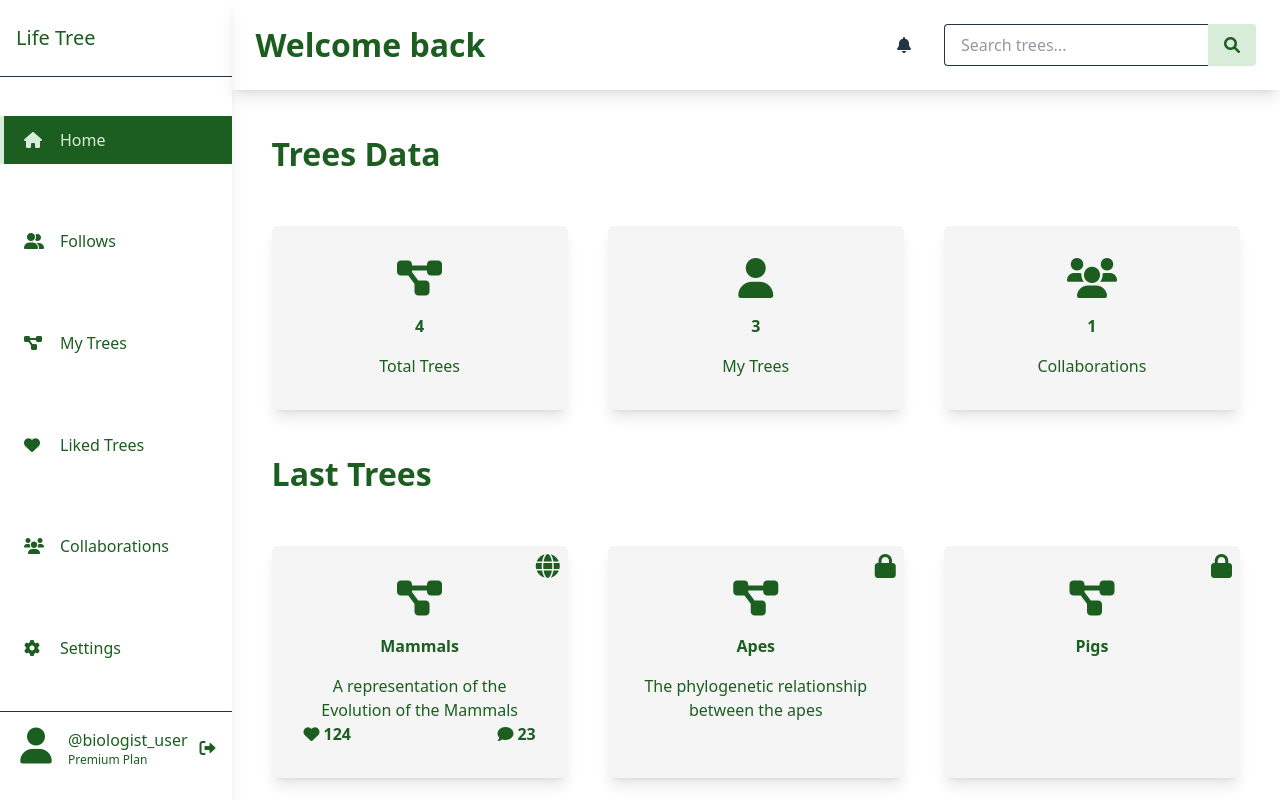
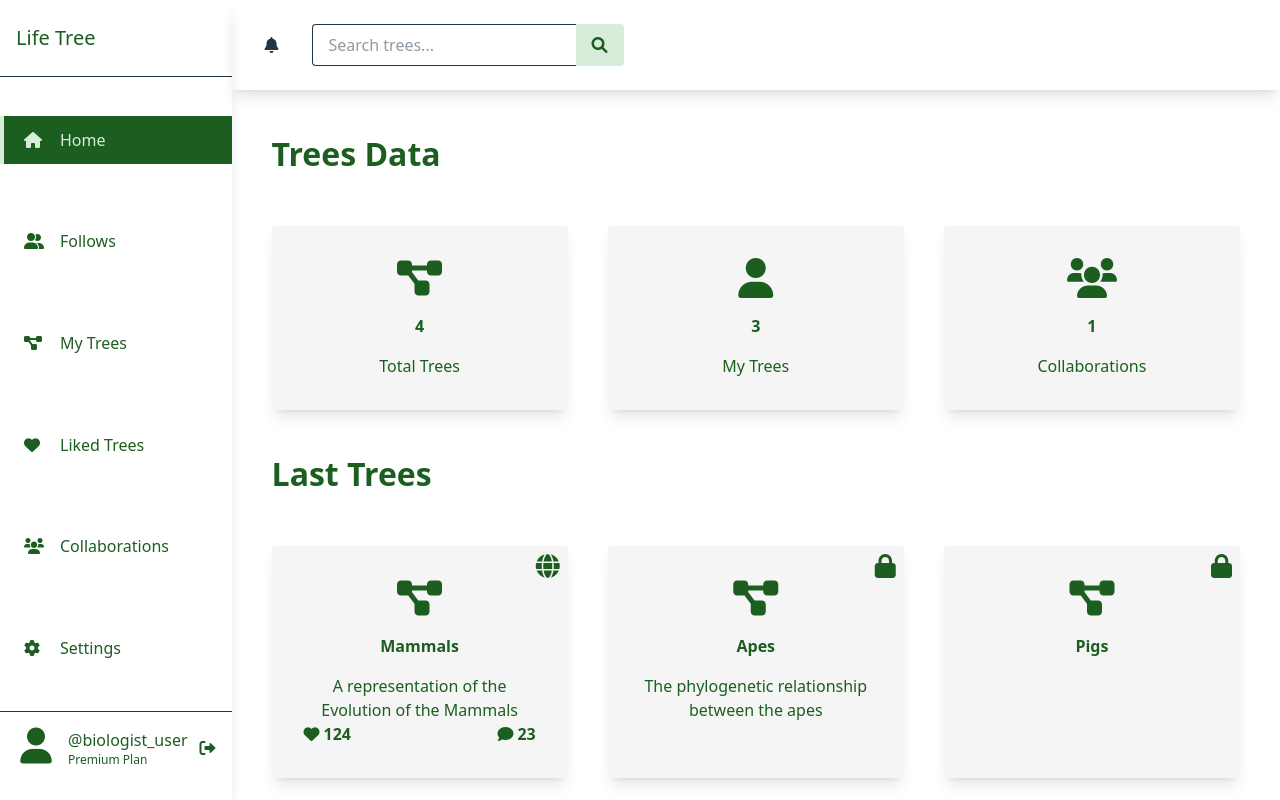
Before and after one commit to LUCHER4321/CPT-Frontend, a React (Vite) app: page /account in a window 1280 px wide. Built offline with nearby package versions, Linux system fonts and the light colour scheme; no server answers.

Commit message:
Update Header.tsx

```diff
--- a/src/components/dashboard/Header.tsx
+++ b/src/components/dashboard/Header.tsx
@@ -1,4 +1,3 @@
-import { title } from "../../data/classNames";
 import { Notifications } from "./Notifications";
 import { SearchInput } from "./SearchInput";
 
@@ -8,6 +7,7 @@ interface HeaderProps {
     count?: number;
     active?: boolean;
     setActive?: (b: boolean) => void;
+    children?: any;
 }
 
 export const Header = ({
@@ -15,11 +15,12 @@ export const Header = ({
     setSearch,
     count,
     active,
-    setActive
+    setActive,
+    children
 }: HeaderProps) => {
     return (
         <header className="p-6 flex flex-col sm:flex-row justify-between items-center w-full shadow-lg">
-            <h1 className={"block text-[2em]! font-bold " + title}>Welcome back</h1>
+            {children}
             <div className="flex flex-row-reverse sm:flex-row justify-between w-full sm:w-auto pt-5 sm:pt-0">
                 <Notifications
                     className="flex items-center p-0! sm:p-2! bg-black/0! border-black/0! focus:outline-0! focus-visible:outline-0! mr-6"
```
